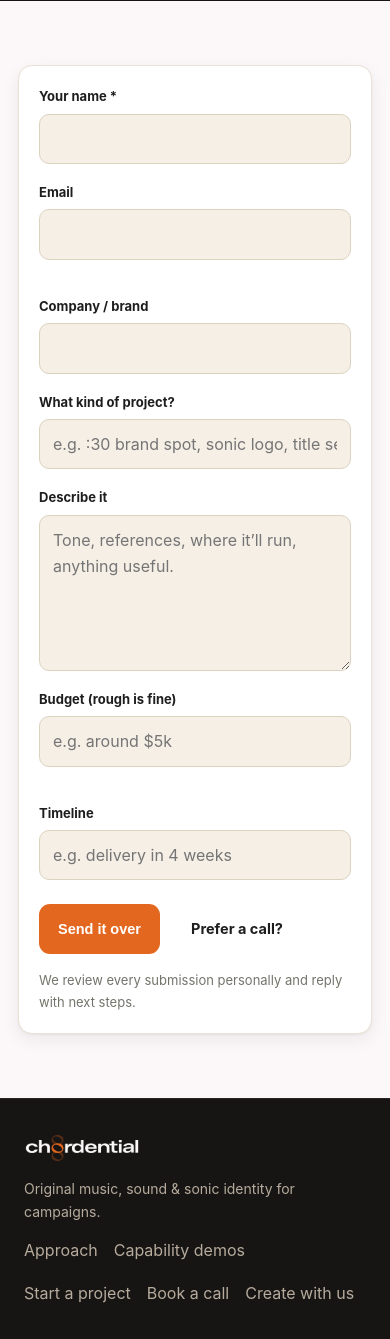
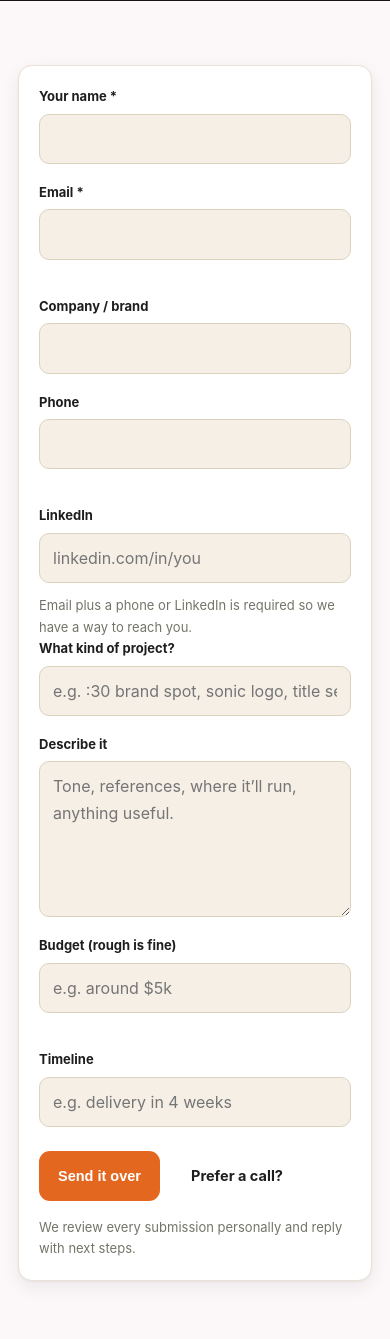
Before and after one commit to jshippjr-cell/jshippjr, a FastAPI app: page /start in a window 390 px wide. Shown: the part 431-1770 px from the top of the page. Before the commit the page ends 1734 px from the top, so only its background shows below. Run offline with FastAPI, Linux system fonts and the light colour scheme; some libraries are stand-ins or nearby versions.

Commit message:
Phase 3: gate public intake forms (email + phone-or-LinkedIn) + honeypot
Founder's ruling #6 option (b): email is always required, plus at least one
of {phone, LinkedIn}; company website stays optional. Validation runs
server-side, not just via HTML `required`, and a hidden honeypot field
silently drops bot submissions.

- db.py: add `phone` + `contact_linkedin` columns to inbound_leads (CREATE +
  _INBOUND_COLUMNS so existing DBs migrate via the ALTER loop); thread both
  through insert_inbound_lead; surface phone in the Incoming subtitle.
- public.py: _validate_lead_contact gate + honeypot handling on /start and
  /book; on failure re-render the form (400) with an error and preserved
  input; pass phone/linkedin into insert_inbound_lead on success. Existing
  notify + price-band + /thanks redirect behavior preserved.
- start.html / book.html: phone + LinkedIn inputs, required email, help text,
  hidden honeypot, error banner, value repopulation on failed submit.
- inbound_queue.html: show phone on the contact line.
- tests: gate (no phone/linkedin -> 400, no email -> 400), success with
  phone (stored) and with linkedin, honeypot drop, plus /book coverage.

Co-Authored-By: Claude Opus 4.8 <noreply@anthropic.com>
Claude-Session: https://claude.ai/code/session_01PSpX4aKyR8QswBcjt2tLDp

```diff
--- a/src/chordential_oia/web/db.py
+++ b/src/chordential_oia/web/db.py
@@ -163,6 +163,8 @@ CREATE TABLE IF NOT EXISTS inbound_leads (
     created_at TEXT,
     contact_name TEXT,
     contact_email TEXT,
+    phone TEXT,
+    contact_linkedin TEXT,
     company TEXT,
     project_type TEXT,
     description TEXT DEFAULT '',
@@ -241,6 +243,8 @@ INBOUND_STATES = ["New", "Reviewed", "Qualified", "Dismissed"]
 _INBOUND_COLUMNS = {
     "shown_price_low": "REAL",
     "shown_price_high": "REAL",
+    "phone": "TEXT",
+    "contact_linkedin": "TEXT",
 }
 
 # Provenance columns on talent — migrated onto an existing roster the same way.
@@ -984,6 +988,8 @@ def insert_inbound_lead(
     source: str = "questionnaire",
     shown_price_low: Optional[float] = None,
     shown_price_high: Optional[float] = None,
+    phone: str = "",
+    contact_linkedin: str = "",
 ) -> int:
     """Store a public submission as a New lead. No evaluation happens here —
     a human qualifies and promotes it later (precision-bias rule).
@@ -993,13 +999,14 @@ def insert_inbound_lead(
     """
     cur = conn.execute(
         """INSERT INTO inbound_leads
-           (created_at, contact_name, contact_email, company, project_type,
-            description, budget_text, timeline, source, status,
-            shown_price_low, shown_price_high)
-           VALUES (?,?,?,?,?,?,?,?,?,'New',?,?)""",
+           (created_at, contact_name, contact_email, phone, contact_linkedin,
+            company, project_type, description, budget_text, timeline, source,
+            status, shown_price_low, shown_price_high)
+           VALUES (?,?,?,?,?,?,?,?,?,?,?,'New',?,?)""",
         (
             datetime.now(timezone.utc).isoformat(),
-            contact_name or None, contact_email or None, company or None,
+            contact_name or None, contact_email or None, phone or None,
+            contact_linkedin or None, company or None,
             project_type or None, description or "", budget_text or None,
             timeline or None, source, shown_price_low, shown_price_high,
         ),
@@ -1067,6 +1074,8 @@ def list_incoming(conn: sqlite3.Connection) -> List[Dict]:
             sub_bits.append(l["company"])
         if l["contact_email"]:
             sub_bits.append(l["contact_email"])
+        if "phone" in l.keys() and l["phone"]:
+            sub_bits.append(l["phone"])
         out.append({
             "kind": "lead",
             "id": l["id"],
--- a/src/chordential_oia/web/public.py
+++ b/src/chordential_oia/web/public.py
@@ -42,9 +42,12 @@ router = APIRouter(tags=["public"])
 
 def render(request: Request, name: str, **kw):
     """Render a public template (active marks the current marketing nav item)."""
+    status_code = kw.pop("status_code", 200)
     context = {"active": kw.pop("active", "")}
     context.update(kw)
-    return templates.TemplateResponse(request=request, name=name, context=context)
+    return templates.TemplateResponse(
+        request=request, name=name, context=context, status_code=status_code,
+    )
 
 
 def _round_band(value: float, *, up: bool) -> int:
@@ -81,6 +84,22 @@ def public_price_band(project_type: str, description: str):
     low = _round_band(est.cost_low * ratio, up=False)
     high = _round_band(est.cost_high * ratio, up=True)
     return {"low": low, "high": high}
+
+
+def _validate_lead_contact(email: str, phone: str, linkedin: str):
+    """Server-side gate for the intake forms (founder's ruling #6, option b):
+    email is ALWAYS required, PLUS at least one of {phone, LinkedIn}. Returns an
+    error string when the submission fails, or ``None`` when it's reachable.
+
+    HTML ``required`` is bypassable (bots skip the form entirely), so this runs
+    regardless of the client-side attributes.
+    """
+    email = (email or "").strip()
+    if not email or "@" not in email or "." not in email:
+        return "Please enter a valid email address so we can reach you."
+    if not (phone or "").strip() and not (linkedin or "").strip():
+        return "Please add a phone number or LinkedIn so we have a way to follow up."
+    return None
 
 
 @router.get("/", response_class=HTMLResponse)
@@ -130,12 +149,33 @@ def public_start_submit(
     request: Request,
     contact_name: str = Form(...),
     contact_email: str = Form(""),
+    phone: str = Form(""),
+    contact_linkedin: str = Form(""),
     company: str = Form(""),
     project_type: str = Form(""),
     description: str = Form(""),
     budget_text: str = Form(""),
     timeline: str = Form(""),
+    company_url: str = Form(""),          # honeypot — must stay blank for humans
 ):
+    # Honeypot: a bot fills the off-screen field. Pretend success without
+    # inserting a lead or firing a notification.
+    if company_url.strip():
+        return RedirectResponse("/thanks?kind=project", status_code=303)
+
+    error = _validate_lead_contact(contact_email, phone, contact_linkedin)
+    if error:
+        show = get_showcase()
+        return render(
+            request, "public/start.html", active="start",
+            capabilities=show.capabilities, error=error,
+            contact_name=contact_name, contact_email=contact_email,
+            phone=phone, contact_linkedin=contact_linkedin, company=company,
+            project_type=project_type, description=description,
+            budget_text=budget_text, timeline=timeline,
+            status_code=400,
+        )
+
     band = public_price_band(project_type.strip(), description.strip())
     conn = db.connect()
     try:
@@ -145,6 +185,7 @@ def public_start_submit(
             timeline.strip(), source="questionnaire",
             shown_price_low=(band["low"] if band else None),
             shown_price_high=(band["high"] if band else None),
+            phone=phone.strip(), contact_linkedin=contact_linkedin.strip(),
         )
     finally:
         conn.close()
@@ -169,16 +210,34 @@ def public_book_submit(
     request: Request,
     contact_name: str = Form(...),
     contact_email: str = Form(""),
+    phone: str = Form(""),
+    contact_linkedin: str = Form(""),
     company: str = Form(""),
     timeline: str = Form(""),
     description: str = Form(""),
+    company_url: str = Form(""),          # honeypot — must stay blank for humans
 ):
+    # Honeypot: silently accept the bot's submission without storing it.
+    if company_url.strip():
+        return RedirectResponse("/thanks?kind=call", status_code=303)
+
+    error = _validate_lead_contact(contact_email, phone, contact_linkedin)
+    if error:
+        return render(
+            request, "public/book.html", active="book", error=error,
+            contact_name=contact_name, contact_email=contact_email,
+            phone=phone, contact_linkedin=contact_linkedin, company=company,
+            timeline=timeline, description=description,
+            status_code=400,
+        )
+
     conn = db.connect()
     try:
         db.insert_inbound_lead(
             conn, contact_name.strip(), contact_email.strip(), company.strip(),
             project_type="Intro call", description=description.strip(),
             timeline=timeline.strip(), source="book_call",
+            phone=phone.strip(), contact_linkedin=contact_linkedin.strip(),
         )
     finally:
         conn.close()
--- a/src/chordential_oia/web/templates/inbound_queue.html
+++ b/src/chordential_oia/web/templates/inbound_queue.html
@@ -32,7 +32,7 @@
       <td>
         <div class="strong">{{ l['contact_name'] or '—' }}</div>
         <div class="muted small">
-          {{ l['company'] or 'No company' }}{% if l['contact_email'] %} · {{ l['contact_email'] }}{% endif %}
+          {{ l['company'] or 'No company' }}{% if l['contact_email'] %} · {{ l['contact_email'] }}{% endif %}{% if l['phone'] %} · {{ l['phone'] }}{% endif %}
         </div>
       </td>
       <td>
--- a/src/chordential_oia/web/templates/public/start.html
+++ b/src/chordential_oia/web/templates/public/start.html
@@ -16,38 +16,63 @@
 <section class="band">
   <div class="band-inner form-wrap">
     <form class="lead-form" method="post" action="/start">
+      {% if error %}
+      <p class="form-error" style="color:#b00020;font-weight:600;margin:0 0 6px">{{ error }}</p>
+      {% endif %}
       <div class="field">
         <label for="contact_name">Your name *</label>
-        <input id="contact_name" name="contact_name" required>
+        <input id="contact_name" name="contact_name" required value="{{ contact_name|default('', true) }}">
       </div>
       <div class="field-row">
         <div class="field">
-          <label for="contact_email">Email</label>
-          <input id="contact_email" name="contact_email" type="email">
+          <label for="contact_email">Email *</label>
+          <input id="contact_email" name="contact_email" type="email" required
+                 value="{{ contact_email|default('', true) }}">
         </div>
         <div class="field">
           <label for="company">Company / brand</label>
-          <input id="company" name="company">
+          <input id="company" name="company" value="{{ company|default('', true) }}">
         </div>
+      </div>
+      <div class="field-row">
+        <div class="field">
+          <label for="phone">Phone</label>
+          <input id="phone" name="phone" type="tel" value="{{ phone|default('', true) }}">
+        </div>
+        <div class="field">
+          <label for="contact_linkedin">LinkedIn</label>
+          <input id="contact_linkedin" name="contact_linkedin"
+                 placeholder="linkedin.com/in/you"
+                 value="{{ contact_linkedin|default('', true) }}">
+        </div>
+      </div>
+      <p class="form-note" style="margin-top:-6px">
+        Email plus a phone or LinkedIn is required so we have a way to reach you.
+      </p>
+      <div class="hp-field" aria-hidden="true"
+           style="position:absolute;left:-9999px;top:-9999px;height:0;overflow:hidden">
+        <label for="company_url">Leave this blank</label>
+        <input id="company_url" name="company_url" tabindex="-1" autocomplete="off">
       </div>
       <div class="field">
         <label for="project_type">What kind of project?</label>
         <input id="project_type" name="project_type"
+               value="{{ project_type|default('', true) }}"
                placeholder="e.g. :30 brand spot, sonic logo, title sequence">
       </div>
       <div class="field">
         <label for="description">Describe it</label>
         <textarea id="description" name="description" rows="5"
-                  placeholder="Tone, references, where it’ll run, anything useful."></textarea>
+                  placeholder="Tone, references, where it’ll run, anything useful.">{{ description|default('', true) }}</textarea>
       </div>
       <div class="field-row">
         <div class="field">
           <label for="budget_text">Budget (rough is fine)</label>
-          <input id="budget_text" name="budget_text" placeholder="e.g. around $5k">
+          <input id="budget_text" name="budget_text" value="{{ budget_text|default('', true) }}" placeholder="e.g. around $5k">
         </div>
         <div class="field">
           <label for="timeline">Timeline</label>
-          <input id="timeline" name="timeline" placeholder="e.g. delivery in 4 weeks">
+          <input id="timeline" name="timeline" value="{{ timeline|default('', true) }}" placeholder="e.g. delivery in 4 weeks">
         </div>
       </div>
       <div class="form-actions">
```
Also changed, not shown: src/chordential_oia/web/templates/public/book.html (+30 -6 lines), tests/test_web.py (+106 -0 lines).
